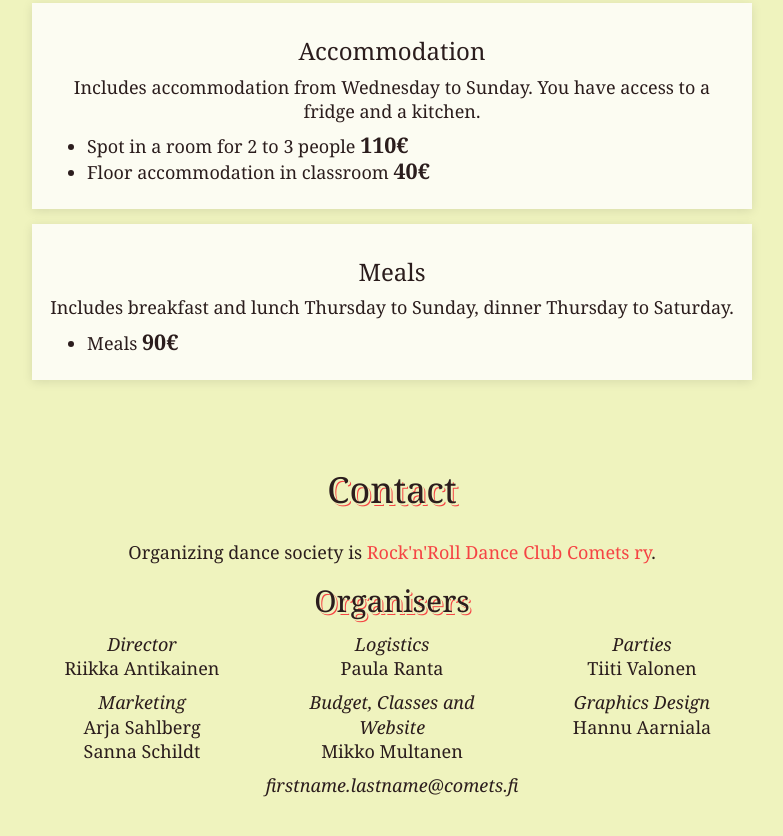
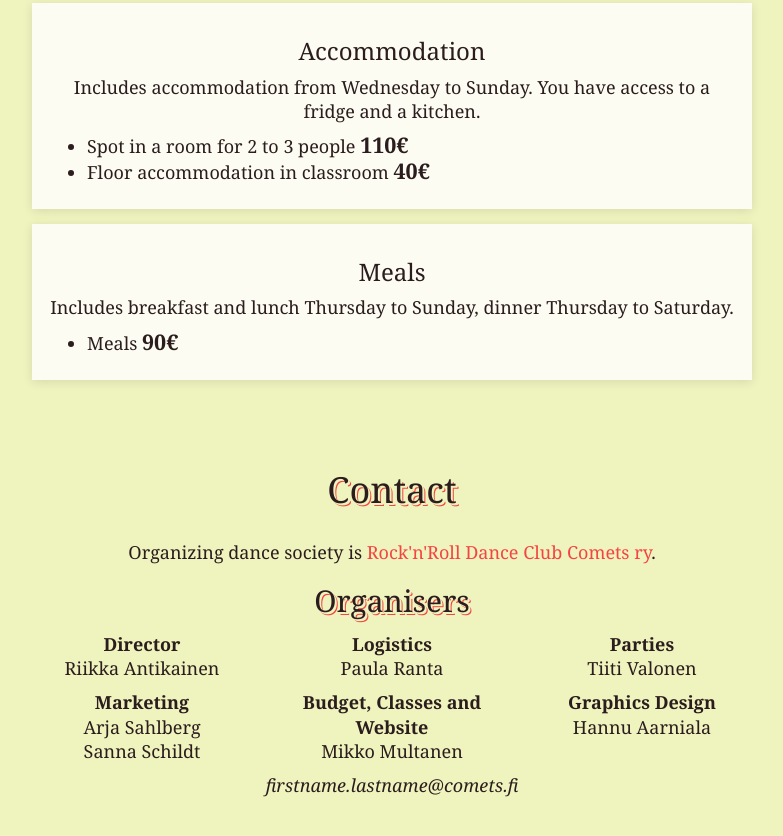
Before and after one commit to swingspring/swingspring.github.io, a plain HTML site: page english.html in a window 1280 px wide. Shown: the part 7514-8350 px from the top of the page, without its empty margins (248-1031 px from the left). Drawn offline with nearby package versions, Linux system fonts and the light colour scheme; a web font is replaced by a local one.

Commit message:
Adjust contact section styling

```diff
--- a/english.html
+++ b/english.html
@@ -247,24 +247,24 @@
     <h2>Organisers</h2>
     <div class="row">
       <div class="col-sm-4">
-        <p><i>Director</i><br/>Riikka Antikainen</p>
+        <p><strong>Director</strong><br/>Riikka Antikainen</p>
       </div>
       <div class="col-sm-4">
-        <p><i>Logistics</i><br/>Paula Ranta</p>
+        <p><strong>Logistics</strong><br/>Paula Ranta</p>
       </div>
       <div class="col-sm-4">
-        <p><i>Parties</i><br/>Tiiti Valonen</p>
+        <p><strong>Parties</strong><br/>Tiiti Valonen</p>
       </div>
     </div>
     <div class="row">
       <div class="col-sm-4">
-        <p><i>Marketing</i><br/>Arja Sahlberg<br/>Sanna Schildt</p>
+        <p><strong>Marketing</strong><br/>Arja Sahlberg<br/>Sanna Schildt</p>
       </div>
       <div class="col-sm-4">
-        <p><i>Budget, Classes and Website</i><br/>Mikko Multanen</p>
+        <p><strong>Budget, Classes and Website</strong><br/>Mikko Multanen</p>
       </div>
       <div class="col-sm-4">
-        <p><i>Graphics Design</i><br/>Hannu Aarniala</p>
+        <p><strong>Graphics Design</strong><br/>Hannu Aarniala</p>
       </div>
     </div>
     <p><i>firstname.lastname@comets.fi</i></p>
```
Also changed, not shown: index.html (+6 -6 lines).
